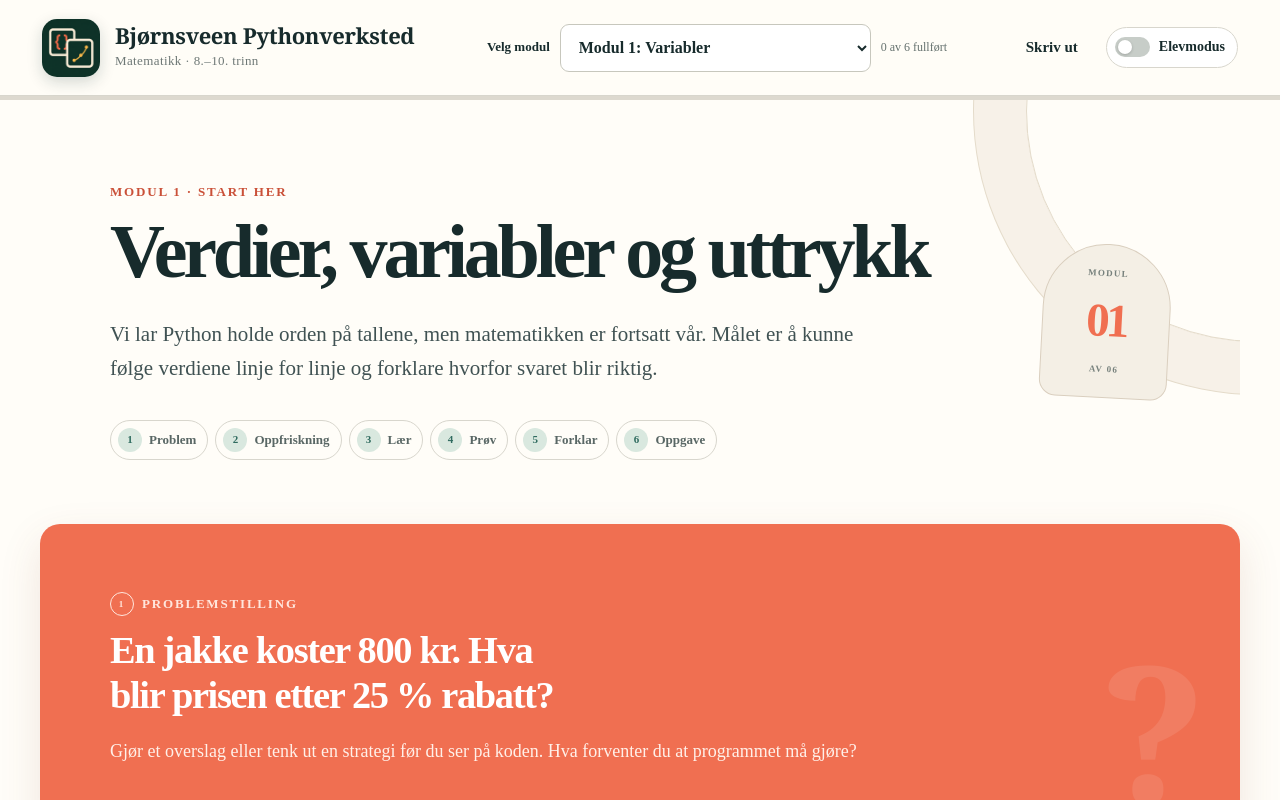
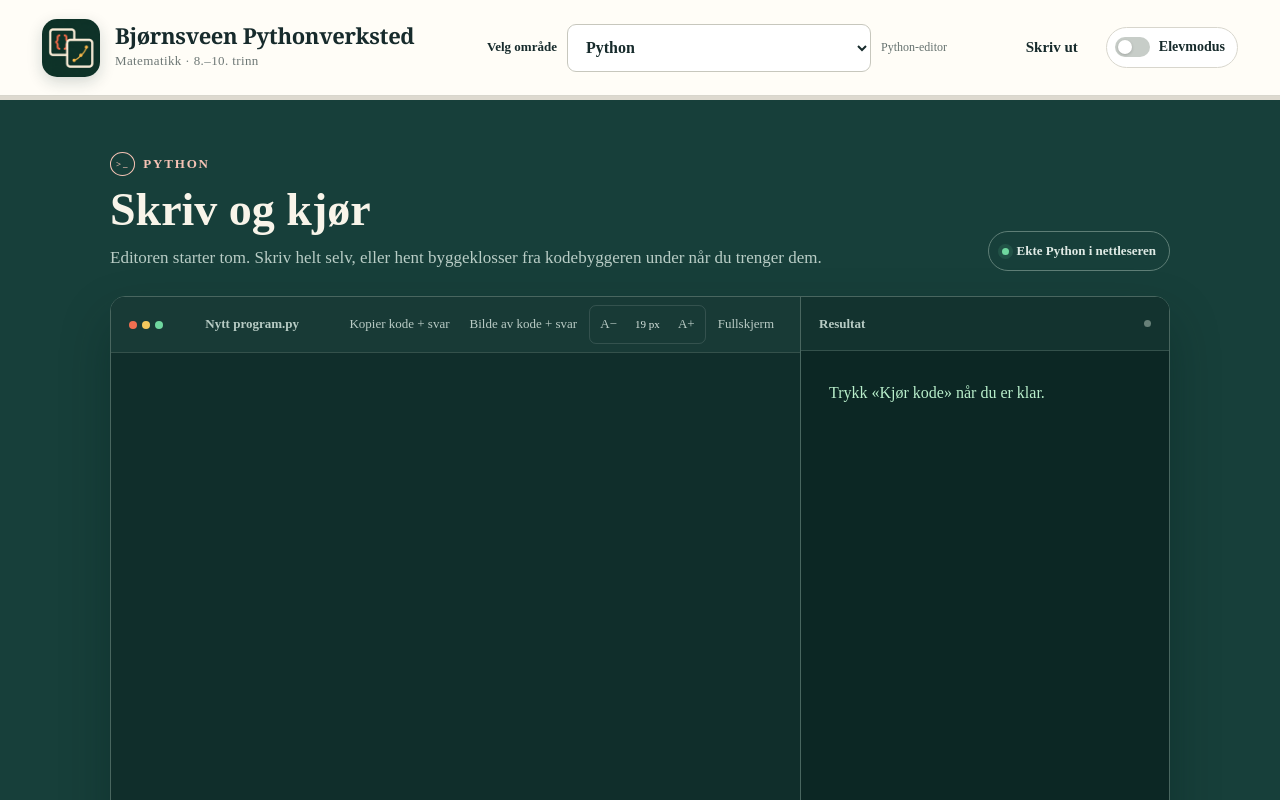
Before and after one commit to Hrafnir/pythonverkstedet, a React (Vite) app in the folder webapp/: page / in a window 1280 px wide. Shown: the top 800 px of the page. Built offline with nearby package versions, Linux system fonts and the light colour scheme.

Commit message:
Start appen rett i tom Python-editor

```diff
--- a/webapp/app/globals.css
+++ b/webapp/app/globals.css
@@ -459,15 +459,8 @@ p, li { text-wrap: pretty; }
 .lesson-nav small { font-weight: 750; }
 .lesson-nav p { color: #687572; font-size: 14px; }
 
-.playground-prompts { display: flex; flex-wrap: wrap; gap: 10px; }
-.playground-prompts span { padding: 9px 13px; border-radius: 99px; background: var(--mint); color: var(--green-dark); font-size: 14px; font-weight: 750; }
-.playground-stamp strong { font-size: 39px; letter-spacing: -.12em; }
-.playground-page .playground-hero { min-height: 275px; padding-top: 43px; padding-bottom: 37px; }
-.playground-page .playground-hero h1 { font-size: clamp(42px, 5vw, 60px); }
-.playground-page .playground-hero .hero-intro { margin-top: 18px; margin-bottom: 20px; font-size: 18px; line-height: 1.55; }
-.playground-page .playground-prompts { gap: 7px; }
-.playground-page .playground-prompts span { padding: 6px 10px; font-size: 12px; }
-.playground-lab { padding-top: 40px; }
+.playground-lab { min-height: calc(100vh - 100px); padding-top: 52px; }
+.playground-lab .lab-heading h1 { margin: 6px 0 0; font-size: 46px; line-height: 1.05; }
 .playground-lab-intro { max-width: 720px; margin: 10px 0 0; color: #b9cdc6; font-size: 17px; line-height: 1.6; }
 .snippet-builder { max-width: 1060px; margin: 36px auto 0; padding: 28px; border: 1px solid #78938b; border-radius: 16px; background: #f7faf8; color: var(--ink); box-shadow: 0 18px 36px #071f1c33; scroll-margin-top: 125px; }
 .snippet-heading { display: flex; align-items: end; justify-content: space-between; gap: 28px; }
@@ -693,9 +686,8 @@ p, li { text-wrap: pretty; }
   .project-toolbar label:first-child { flex-basis: 100%; }
   .project-toolbar button, .import-button { justify-content: center; flex: 1 1 130px; }
   .package-guide { grid-template-columns: 1fr; }
-  .playground-page .playground-hero { min-height: 0; padding: 34px 22px 30px; }
-  .playground-page .playground-hero h1 { font-size: 40px; }
-  .playground-page .playground-hero .hero-intro { font-size: 17px; }
+  .playground-lab { padding-top: 34px; }
+  .playground-lab .lab-heading h1 { font-size: 38px; }
   .snippet-builder { margin-left: -9px; margin-right: -9px; padding: 20px; scroll-margin-top: 20px; }
   .snippet-heading h3 { font-size: 27px; }
   .snippet-grid { grid-template-columns: 1fr; }
--- a/webapp/app/page.tsx
+++ b/webapp/app/page.tsx
@@ -1326,7 +1326,7 @@ const playgroundCode = "";
 
 const firstProject: LocalProject = {
   id: "mitt-forste-prosjekt",
-  name: "Mitt første prosjekt",
+  name: "Nytt program",
   code: playgroundCode,
   updatedAt: new Date(0).toISOString(),
 };
@@ -1901,7 +1901,7 @@ function TurtlePlayer({ drawing, settings, onSettingsChange, onDownload, onDownl
 
 export default function Home() {
   const [activeId, setActiveId] = useState(1);
-  const [playground, setPlayground] = useState(false);
+  const [playground, setPlayground] = useState(true);
   const [teacherMode, setTeacherMode] = useState(false);
   const [code, setCode] = useState("");
   const [labTab, setLabTab] = useState<"practice" | "solution">("practice");
@@ -1966,7 +1966,6 @@ export default function Home() {
     const saved = window.localStorage.getItem("pythonverkstedet-progress");
     const savedMode = window.localStorage.getItem("pythonverkstedet-mode");
     const savedProjects = window.localStorage.getItem("bjornsveen-python-projects");
-    const savedActiveProject = window.localStorage.getItem("bjornsveen-python-active-project");
     const savedEditorFontSize = Number(window.localStorage.getItem("bjornsveen-editor-font-size"));
     if (saved) setCompleted(JSON.parse(saved));
     if (savedMode === "teacher") setTeacherMode(true);
@@ -1977,12 +1976,24 @@ export default function Home() {
             ? { ...project, code: "" }
             : project,
         );
-        if (parsed.length) {
-          setProjects(parsed);
-          const selected = parsed.find((project) => project.id === savedActiveProject) ?? parsed[0];
-          setActiveProjectId(selected.id);
-          window.localStorage.setItem("bjornsveen-python-projects", JSON.stringify(parsed));
-        }
+        const previousScratch = parsed.find((project) => project.id === firstProject.id);
+        const preservedScratch = previousScratch?.code.trim()
+          ? {
+              ...previousScratch,
+              id: `${firstProject.id}-lagret-${previousScratch.updatedAt.replace(/\D/g, "") || "eldre"}`,
+              name: ["Mitt første prosjekt", "Nytt program"].includes(previousScratch.name) ? "Lagret program" : previousScratch.name,
+            }
+          : null;
+        const nextProjects = [
+          firstProject,
+          ...(preservedScratch ? [preservedScratch] : []),
+          ...parsed.filter((project) => project.id !== firstProject.id),
+        ];
+        setProjects(nextProjects);
+        setActiveProjectId(firstProject.id);
+        setCode("");
+        window.localStorage.setItem("bjornsveen-python-projects", JSON.stringify(nextProjects));
+        window.localStorage.setItem("bjornsveen-python-active-project", firstProject.id);
       } catch {
         window.localStorage.removeItem("bjornsveen-python-projects");
       }
@@ -2564,7 +2575,7 @@ export default function Home() {
           </span>
         </a>
         <div className="module-picker">
-          <label htmlFor="module-select">Velg modul</label>
+          <label htmlFor="module-select">Velg område</label>
           <select
             id="module-select"
             value={playground ? "playground" : String(active.id)}
@@ -2573,14 +2584,14 @@ export default function Home() {
               else chooseModule(modules[Number(event.target.value) - 1]);
             }}
           >
+            <option value="playground">Python</option>
             {modules.map((module) => (
               <option key={module.id} value={module.id}>
                 {completed.includes(module.id) ? "✓ " : ""}Modul {module.id}: {module.shortTitle}
               </option>
             ))}
-            <option value="playground">✦ Fritt Python-rom</option>
           </select>
-          <span className="module-position">{completed.length} av {modules.length} fullført</span>
+          <span className="module-position">{playground ? "Python-editor" : `${completed.length} av ${modules.length} fullført`}</span>
         </div>
         <nav className="top-actions" aria-label="Verktøy">
           <button className="text-button print-button" type="button" onClick={() => window.print()}>
@@ -2604,31 +2615,12 @@ export default function Home() {
       <div className="app-shell" id="top">
         {playground && (
           <article className="lesson playground-page">
-            <section className="lesson-hero playground-hero">
-              <div className="hero-copy">
-                <p className="kicker">Fritt verksted · Ingen fasit</p>
-                <h1>La oss prøve noe sammen</h1>
-                <p className="hero-intro">Her kan dere skrive egne Python-programmer fra bunnen av. Still et spørsmål, gjett hva som vil skje, kjør koden og bruk resultatet til å stille et nytt spørsmål.</p>
-                <div className="playground-prompts">
-                  <span>1 · Hva tror vi skjer?</span>
-                  <span>2 · Prøv</span>
-                  <span>3 · Observer</span>
-                  <span>4 · Endre én ting</span>
-                </div>
-              </div>
-              <div className="hero-stamp playground-stamp" aria-hidden="true">
-                <span>Python</span>
-                <strong>&gt;_</strong>
-                <small>fritt rom</small>
-              </div>
-            </section>
-
             <section className="content-section lab-section playground-lab" id="python-editor">
               <div className="section-heading lab-heading">
                 <div>
-                  <p className="section-label inverse"><span>1</span> Start her · Python-editor</p>
-                  <h2>Skriv, bygg og kjør med én gang</h2>
-                  <p className="playground-lab-intro">Skriv selv, eller legg sammen ferdige byggeklosser fra kodebyggeren rett under editoren. Alt kan endres.</p>
+                  <p className="section-label inverse"><span>&gt;_</span> Python</p>
+                  <h1>Skriv og kjør</h1>
+                  <p className="playground-lab-intro">Editoren starter tom. Skriv helt selv, eller hent byggeklosser fra kodebyggeren under når du trenger dem.</p>
                 </div>
                 <div className="live-badge"><span /> Ekte Python i nettleseren</div>
               </div>
@@ -2648,7 +2640,7 @@ export default function Home() {
                       <button type="button" onClick={toggleEditorFullscreen} aria-pressed={editorFullscreen}>{editorFullscreen ? "Avslutt fullskjerm" : "Fullskjerm"}</button>
                     </span>
                   </div>
-                  <label htmlFor="playground-code" className="sr-only">Skriv fri Python-kode</label>
+                  <label htmlFor="playground-code" className="sr-only">Skriv Python-kode</label>
                   <PythonEditor
                     id="playground-code"
                     value={code}
--- a/webapp/package.json
+++ b/webapp/package.json
@@ -1,6 +1,6 @@
 {
   "name": "pythonverkstedet",
-  "version": "0.5.6",
+  "version": "0.5.7",
   "private": true,
   "engines": {
     "node": ">=22.13.0"
```
Also changed, not shown: 2 other files (tests, documents, lock files or other folders).
